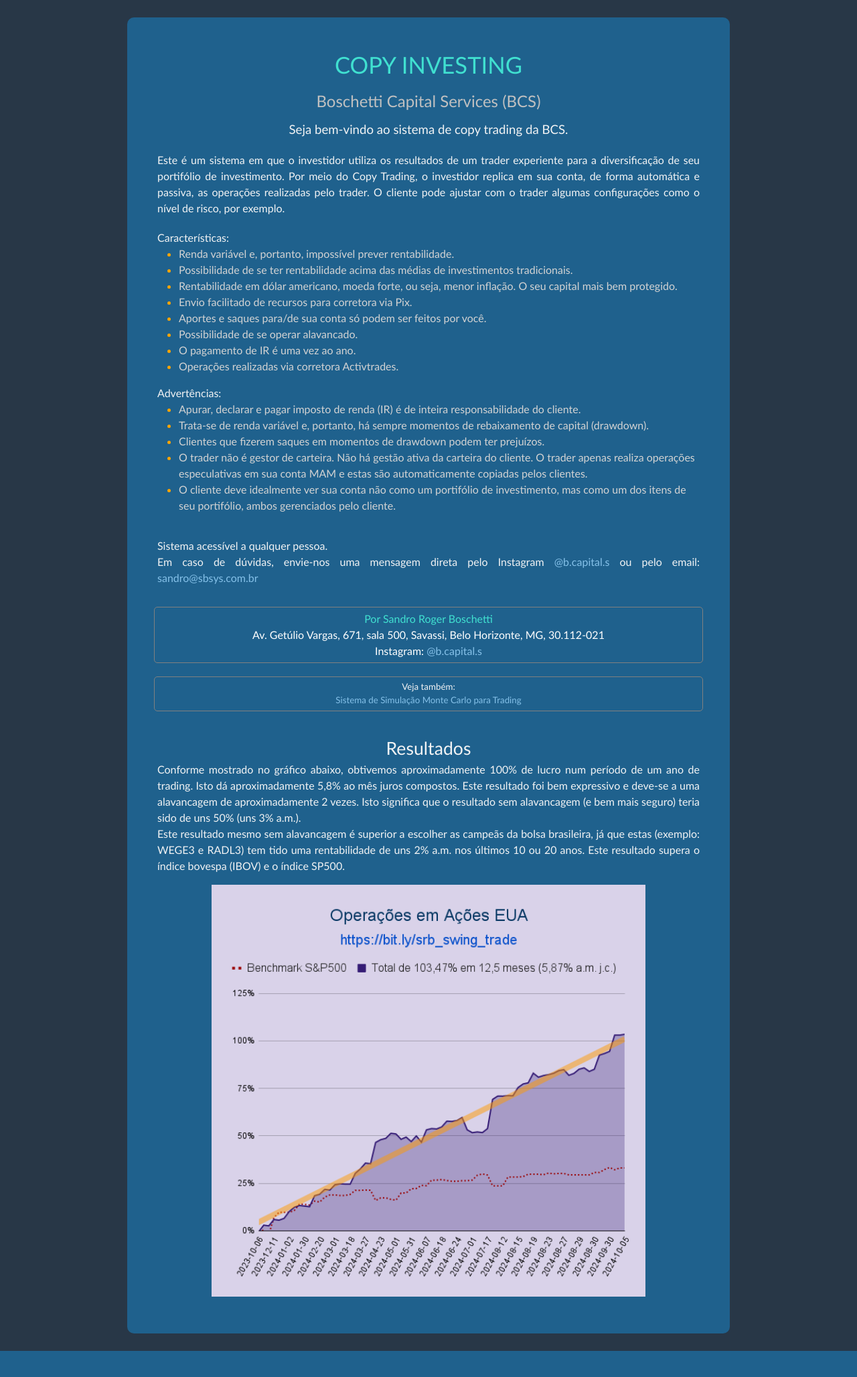
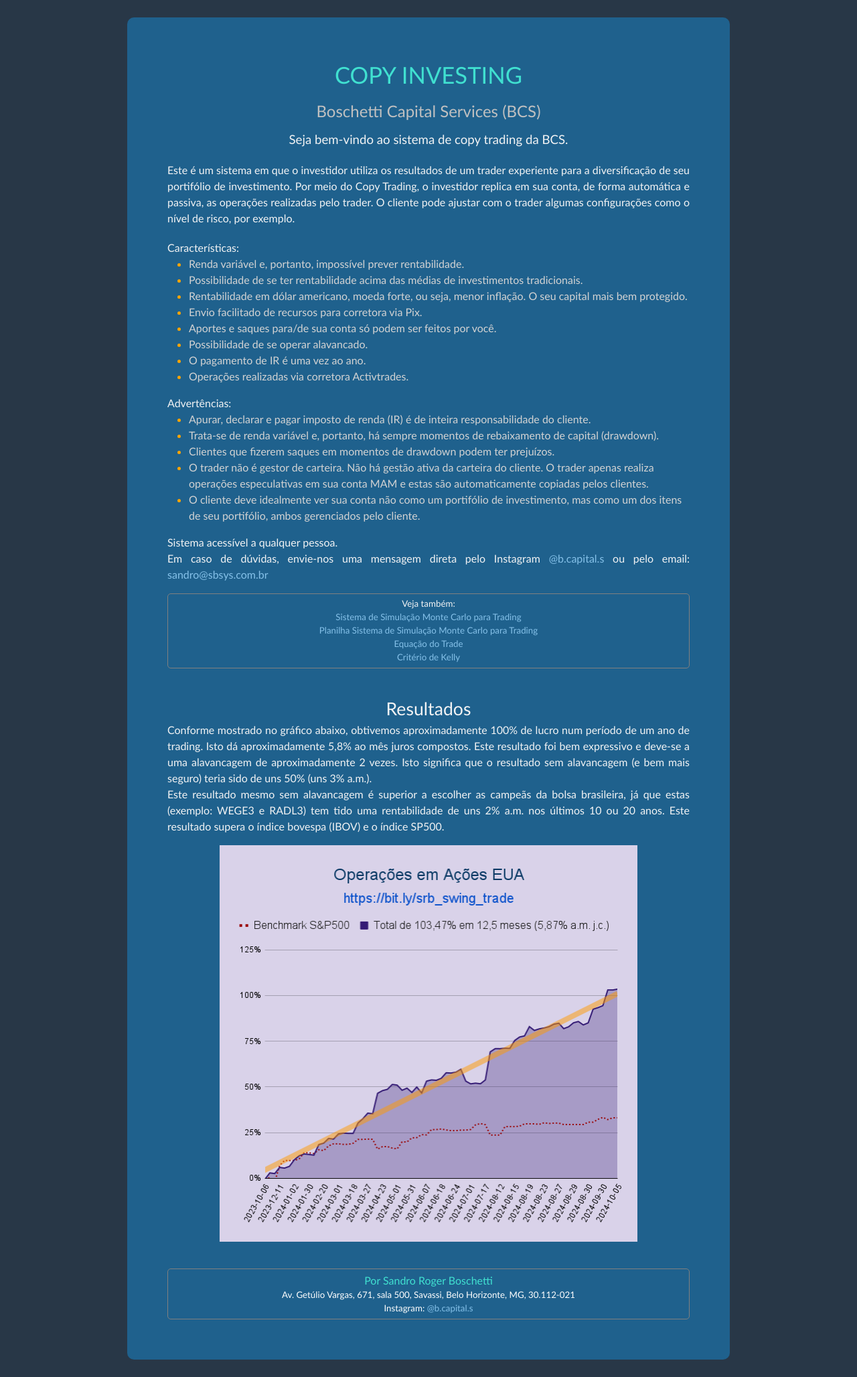
Before and after one commit to sandrorb/BoschettiWebsite, a Spring Boot app: page / in a window 1280 px wide. Shown: the whole page at 67% size. Before the commit the page ends 2017 px from the top, so only its background shows below. Run offline with Spring Boot 4, Linux system fonts and the light colour scheme.

Commit message:
Melhorias variadas na ordem dos textos e na organização do CSS.

```diff
--- a/src/main/resources/static/css/style_index.css
+++ b/src/main/resources/static/css/style_index.css
@@ -1,37 +1,36 @@
 
-#sobre {font-size: 14pt; padding: 5px;}
 #data {font-size: 12pt; padding: 5px;}
-#corpo {margin: auto; margin-top: 2%; margin-bottom: 2%;
-        background-color: #1F618D; border-radius: 10px; width: 900px; max-width: 80%;
-        padding: 40px;
-        }
-#textoExplicacao {font-size: 12pt; padding: 5px; }
-#assinatura {color:#40E0D0}
-#assinaturaBfS {color: white; font-size: 12pt;}
+#corpo {font-size: 12pt; margin: auto; margin-top: 2%; margin-bottom: 2%;
+               background-color: #1F618D; border-radius: 10px; width: 900px; max-width: 80%;
+               padding: 60px; text-align: justify;}
+#advertencia {display: none; font-size: 30pt; color: orange;}
+
+#titulo {font-size: 26pt; color: #40E0D0; text-align: center;}
+#subtitulo {font-size: 18pt; color: #c0c0c0; margin-top: 10px; text-align: center;}
+#boasvindas {font-size: 14pt; margin-top: 10px; text-align: center;}
 
 /* display: inline-block; */
 /*.footer {margin: auto;}
 .footerLeft {width: 20%; background-color: yellow; float: left;}
 .footerRight {width: 20%; background-color: gray; float: right;}*/
 
+#textoIntroducao {text-align: justify; margin-top: 20px;}
+#textoCaracteristicas {text-align: left; margin-top: 20px;}
+ul{color: LightGray;}
 
-#rodape {border: 1px solid gray; border-radius: 5px; padding: 5px; }
-
-#advertencia {display: none; font-size: 30pt; padding: 5px; color: orange;}
-#titulo {font-size: 26pt; padding: 5px; color: #40E0D0}
-#subtitulo {font-size: 18pt; padding: 5px; color: #c0c0c0;}
-#textoExplicacao1 {font-size: 12pt; padding: 5px; text-align: justify; padding-bottom: 15px; padding-top: 15px;}
-#textoExplicacao2 {font-size: 12pt; padding: 5px; text-align: left;}
-ul{color: LightGray;}
+#textoPalavrasFinais {text-align: justify;}
 
 li::marker {
   color: orange;
 }
 
-#links {border: 1px solid gray; border-radius: 5px; padding: 5px;
-        margin-top: 20px; margin-bottom: 20px; font-size: 10pt; }
+#links {border: 1px solid gray; border-radius: 5px; padding: 5px; font-size: 10pt; text-align: center;}
 
-#resultados {font-size: 12pt; padding: 5px; text-align: center; padding-bottom: 15px; padding-top: 15px;}
+#resultados {text-align: center; margin-top: 40px;}
+#subtituloResultados {font-size: 20pt;}
+#explicacaoResultado {text-align: justify;}
 
-#subtituloResultados {font-size: 20pt;}
-#explicacaoResultado {font-size: 12pt; text-align: justify;}
+
+#rodape {border: 1px solid gray; border-radius: 5px; margin-top: 40px; padding: 5px; text-align: center;}
+#assinatura {color:#40E0D0}
+#assinaturaBfS {color: white; font-size: 10pt;}
--- a/src/main/resources/static/index.html
+++ b/src/main/resources/static/index.html
@@ -35,20 +35,20 @@
 
   		<div id="subtitulo">Boschetti Capital Services (BCS)</div>
 
-  		<div id="sobre">
+  		<div id="boasvindas">
   		Seja bem-vindo ao sistema de copy trading da BCS.
   		<!-- <div id="data-hora"></div> -->
   		</div>
 
 
-		<div id="textoExplicacao1">
+		<div id="textoIntroducao">
 		Este é um sistema em que o investidor
   		utiliza os resultados de um trader experiente para a diversificação de seu portifólio de investimento.
   		Por meio do Copy Trading, o investidor replica em sua conta, de forma automática e passiva, as operações realizadas pelo trader.
   		O cliente pode ajustar com o trader algumas configurações como o nível de risco, por exemplo.
 		</div>
 
-		<div id="textoExplicacao2">
+		<div id="textoCaracteristicas">
 		Características:
 		<ul>
 			<li>Renda variável e, portanto, impossível prever rentabilidade.</li>
@@ -72,23 +72,12 @@
 		</ul>
 		</div>
 
-		<div id="textoExplicacao1">
+		<div id="textoPalavrasFinais">
 			Sistema acessível a qualquer pessoa. <p>
 			Em caso de dúvidas, envie-nos uma mensagem direta pelo Instagram
 			<a href="https://www.instagram.com/b.capital.s" target="_blank">@b.capital.s</a>
 			ou pelo email:
 			<a href="mailto:sandro@sbsys.com.br">sandro@sbsys.com.br</a>
-		</div>
-
-
-		<div id="rodape">
-			<div id="assinatura">
-				Por Sandro Roger Boschetti<br>
-			</div>
-			<div id="assinaturaBfS">
-				Av. Getúlio Vargas, 671, sala 500, Savassi, Belo Horizonte, MG, 30.112-021<br>
-				Instagram: <a href="https://www.instagram.com/b.capital.s">@b.capital.s</a>
-			</div>
 		</div>
 
 		<div id="links">
@@ -97,7 +86,14 @@
 				<!--
 				<a href="http://sbsys.com.br/bfs.html" target="_blank">Boschetti Física em Saúde Ltda.</a> <br>
 				-->
-				<a href="http://51.161.75.164:8080" target="_blank">Sistema de Simulação Monte Carlo para Trading</a>
+				<a href="http://51.161.75.164:8080"
+				     target="_blank">Sistema de Simulação Monte Carlo para Trading</a> <br>
+				<a href="https://docs.google.com/spreadsheets/d/1PTI65ziuAiNC5a4qZzgKxQTslntO2GwGrJUBhGcwdCE/edit?gid=265010995#gid=265010995"
+				     target="_blank">Planilha Sistema de Simulação Monte Carlo para Trading</a> <br>
+				<a href="https://drive.google.com/file/d/1LbwSEij1JdlHa68G8NfnYyytcEgfbjp_/view"
+				     target="_blank">Equação do Trade</a> <br>
+				<a href="https://drive.google.com/file/d/1I-dFXNzsJJQvnUnPy3ukmStmlWc0XPHe/view"
+				     target="_blank">Critério de Kelly</a>
 			</div>
 		</div>
 
@@ -113,6 +109,17 @@
 			Este resultado supera o índice bovespa (IBOV) e o índice SP500.
 			</div>
 			<img src="resultado1.png" width="80%">
+		</div>
+
+
+		<div id="rodape">
+			<div id="assinatura">
+				Por Sandro Roger Boschetti<br>
+			</div>
+			<div id="assinaturaBfS">
+				Av. Getúlio Vargas, 671, sala 500, Savassi, Belo Horizonte, MG, 30.112-021<br>
+				Instagram: <a href="https://www.instagram.com/b.capital.s">@b.capital.s</a>
+			</div>
 		</div>
 
 	</div> <!-- id corpo -->
```
